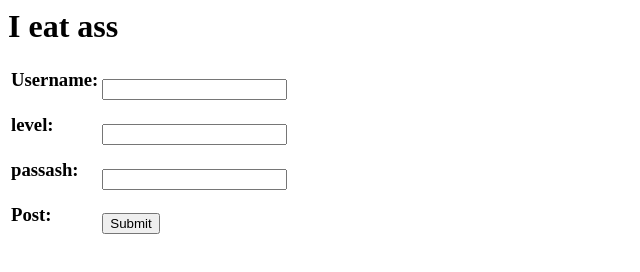
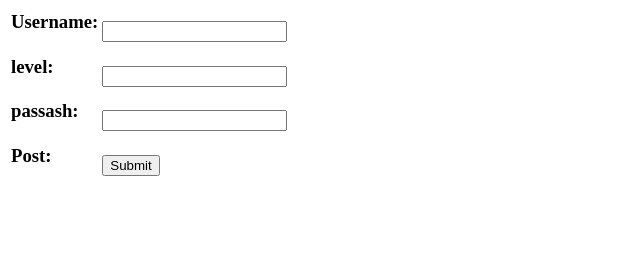
Before and after one commit to deathmock5/React_Stage2, a plain HTML site: page index.html in a window 1280 px wide. Shown: the whole page, without its empty margins (0-640 px from the left). Drawn offline with Linux system fonts and the light colour scheme.

Commit message:
Forgot table tag

```diff
--- a/index.html
+++ b/index.html
@@ -3,7 +3,6 @@
     <title>API Backend</title>
   </head>
   <body>
-
   <form action="api.hp" method="post">
   <table>
 	<tr>
@@ -38,7 +37,7 @@
     <input type="submit">
 		</td>
 	</tr>
+	</table>
 </form>
-    <h1>I eat ass</h1>
   </body>
 </html>
```
